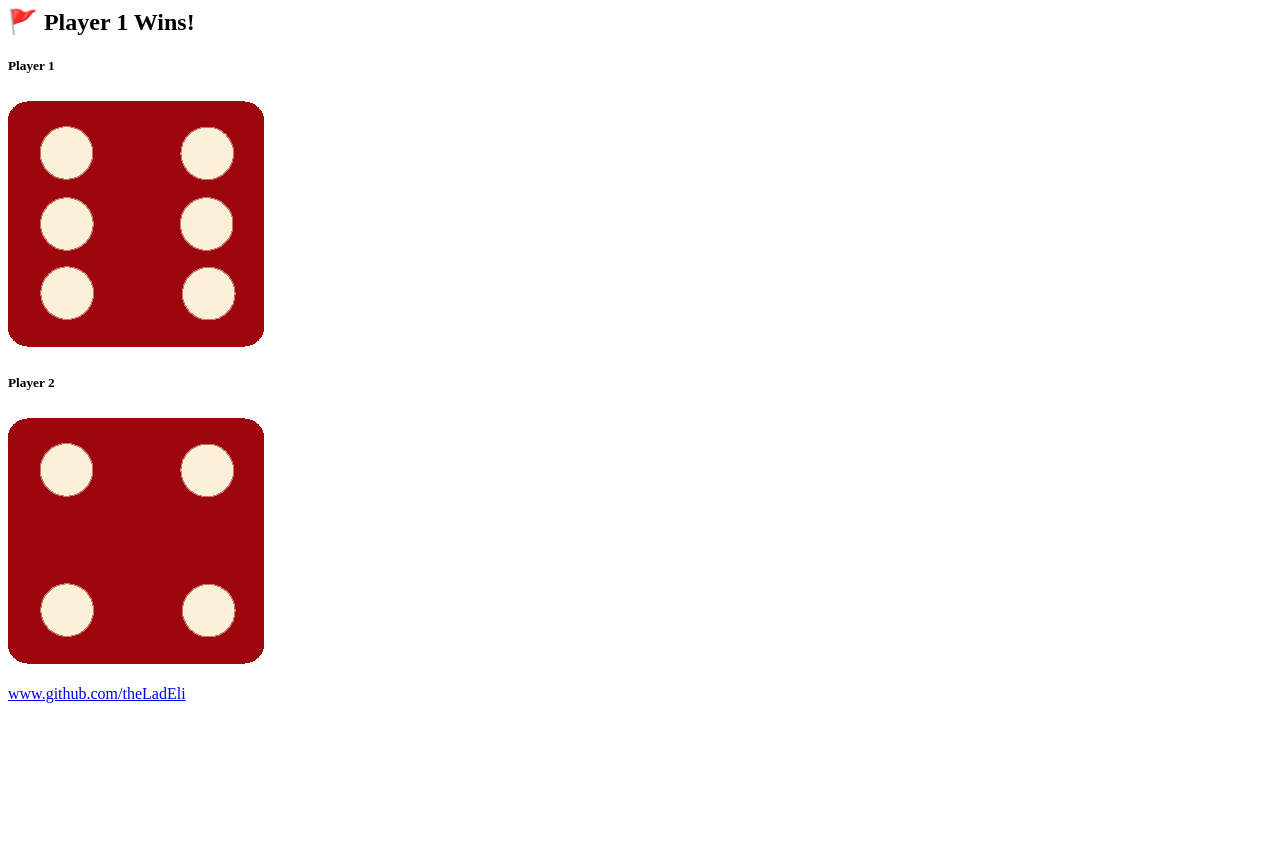
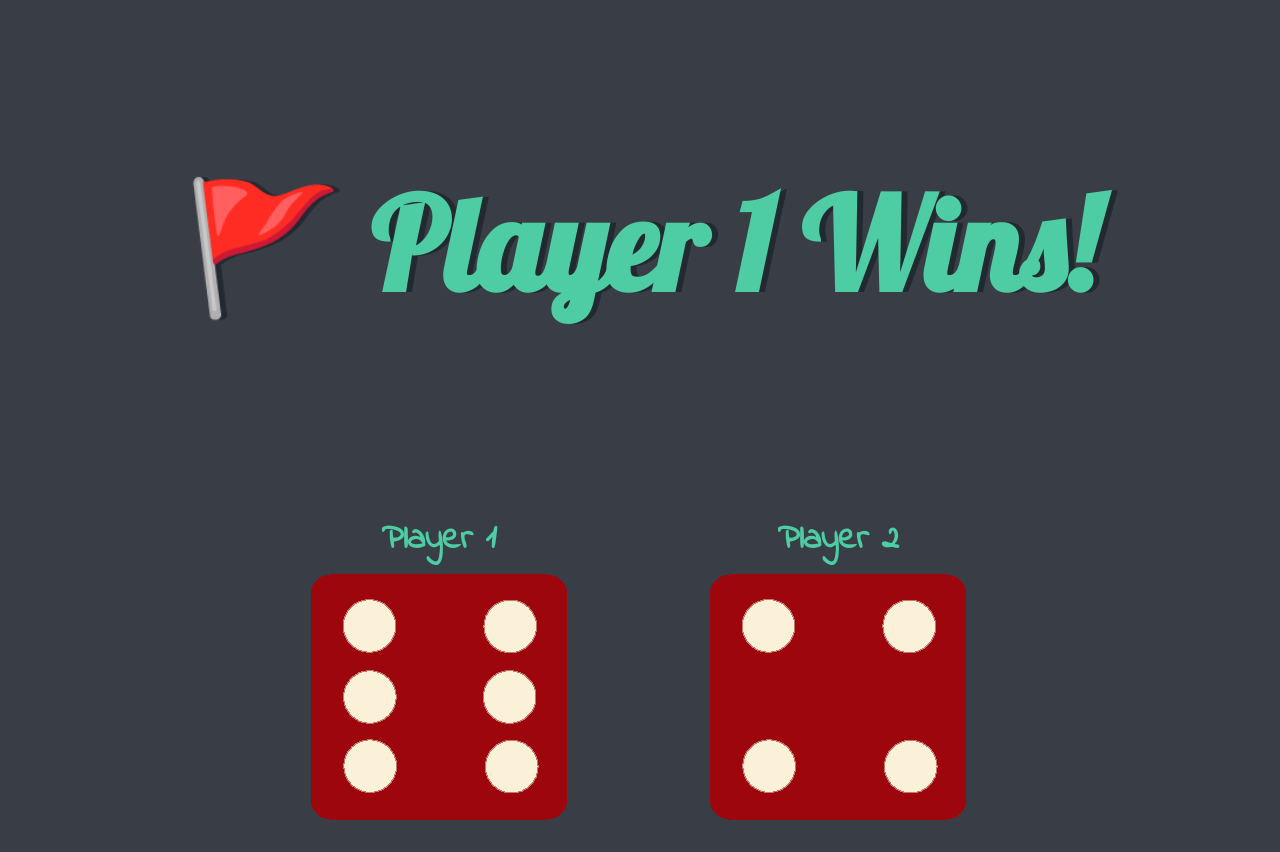
Before and after one commit to theLadEli/my-full-stack-journey, a plain HTML site: page JavaScript/Dicee/index.html in a window 1280 px wide. Shown: the top 852 px of the page. Before the commit the page ends 800 px from the top, so only its background shows below. Drawn offline with Linux system fonts and the light colour scheme.

Commit message:
Edited linked stylesheet name and added favicon

```diff
--- a/JavaScript/Dicee/index.html
+++ b/JavaScript/Dicee/index.html
@@ -4,7 +4,8 @@
     <meta http-equiv="X-UA-Compatible" content="IE=edge">
     <meta name="viewport" content="width=device-width, initial-scale=1.0">
     <title>Dicee</title>
-    <link rel="stylesheet" href="style.css">
+    <link rel="icon" type="image/x-icon" href="Favicon.png">
+    <link rel="stylesheet" href="styles.css">
 
     <!-- Google Fonts -->
     <link rel="preconnect" href="https://fonts.googleapis.com">
```
